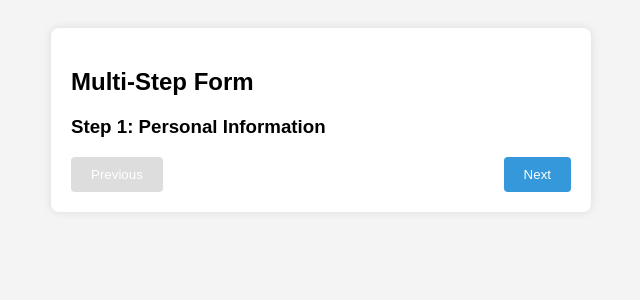
After one commit to Developer-AD/QuizProj, a Django app: page /step/ in a window 1280 px wide. The commit adds this page. Shown: the top 300 px of the page, without its empty margins (319-959 px from the left). Run offline with Django 5.2, Linux system fonts and the light colour scheme; data comes from the database, SQL or seed files in the repository; both versions use the stored data as it was after the commit.

Commit message:
Need to solve next prv disable using class instead of id

```diff
--- /dev/null
+++ b/Quiz/myApp/templates/stepForm.html
@@ -0,0 +1,95 @@
+{% load static %}
+<!DOCTYPE html>
+<html lang="en">
+
+<head>
+    <meta charset="UTF-8">
+    <meta name="viewport" content="width=device-width, initial-scale=1.0">
+    <title>Step Form</title>
+    <style>
+        body {
+            font-family: Arial, sans-serif;
+            background-color: #f4f4f4;
+            padding: 20px;
+        }
+
+        .form-container {
+            background-color: white;
+            border-radius: 8px;
+            padding: 20px;
+            box-shadow: 0 0 10px rgba(0, 0, 0, 0.1);
+            max-width: 500px;
+            margin: auto;
+        }
+
+        .step {
+            display: none;
+        }
+
+        .step.active {
+            display: block;
+        }
+
+        .form-buttons {
+            display: flex;
+            justify-content: space-between;
+        }
+
+        button {
+            padding: 10px 20px;
+            background-color: #3498db;
+            color: white;
+            border: none;
+            border-radius: 4px;
+            cursor: pointer;
+        }
+
+        button:disabled {
+            background-color: #ddd;
+        }
+
+        .form-footer {
+            text-align: center;
+            margin-top: 20px;
+        }
+    </style>
+</head>
+
+<body>
+
+    <div class="form-container">
+        <h2>Multi-Step Form</h2>
+
+        {% for question, answers in ques_answers %}
+        <!-- Step 1 -->
+         {% if forloop.first %}
+             <div class="step active" id="step{{forloop.counter}}">
+         {% else %}
+            <div class="step" id="step{{forloop.counter}}">
+        {% endif %}
+            <h3>Step {{forloop.counter}}: Personal Information</h3>
+            <div class="form-buttons">
+                {% if forloop.first %}
+                <button id="prevBtn" onclick="moveStep(-1)" disabled>Previous</button>
+                {% else %}
+                <button id="prevBtn" onclick="moveStep(-1)">Previous</button>
+                {% endif %}
+
+
+                {% if forloop.last %}
+                <button>Submit</button>
+                {% else %}
+                <button id="nextBtn" onclick="moveStep(1)">Next</button>
+                {% endif %}
+            </div>
+
+        </div>
+        {% endfor %}
+    </div>
+
+    <script src="https://code.jquery.com/jquery-3.6.0.min.js"></script>
+    <script src="{% static 'js/scripts.js' %}"></script>
+
+</body>
+
+</html>
--- a/Quiz/myApp/urls.py
+++ b/Quiz/myApp/urls.py
@@ -4,4 +4,5 @@ from . import views
 
 urlpatterns = [
     path('', views.quiz),
+    path('step/', views.step_form),
 ]
--- a/Quiz/myApp/views.py
+++ b/Quiz/myApp/views.py
@@ -19,3 +19,21 @@ def quiz(request):
     }
 
     return render(request, "quiz.html", contexts)
+
+def step_form(request):
+    questions = Question.objects.all()
+
+    ques_answers = []
+    for question in questions:
+        answers = question.answers.all()
+        ques_answers.append((question, answers))
+
+    print('*'*100)
+    print(ques_answers)
+    print('*'*100)
+
+    contexts = {
+        'ques_answers':ques_answers
+    }
+
+    return render(request, "stepForm.html", contexts)
--- /dev/null
+++ b/Quiz/static/js/scripts.js
@@ -0,0 +1,145 @@
+// alert('Script file is working.')
+// const questions = [
+//   {
+//     question: "Which is the largest animal in the world?",
+//     answers: [
+//       { text: "Shark", correct: false },
+//       { text: "Blue Whale", correct: true },
+//       { text: "Giraffe", correct: false },
+//       { text: "Elephant", correct: false },
+//     ],
+//   },
+//   {
+//     question: "Which is the smallest animal in the world?",
+//     answers: [
+//       { text: "Shark", correct: true },
+//       { text: "Blue Whale", correct: false },
+//       { text: "Giraffe", correct: false },
+//       { text: "Elephant", correct: false },
+//     ],
+//   },
+// ];
+
+// const quesElement = document.getElementById("question");
+// const ansButton = document.getElementById("answer-buttons");
+// const nextButton = document.getElementById("nextBtn");
+
+// // alert(quesElement);
+// // alert(ansButton);
+// // alert(nextButton);
+
+// let currentQuesInd = 0;
+// let score = 0;
+
+// function startQuiz() {
+//   currentQuesInd = 0;
+//   score = 0;
+//   nextButton.innerHTML = "Next";
+//   // showQuestion();
+// }
+
+// function showQuestion() {
+//   resetState();
+//   let currentQuestion = questions[currentQuesInd];
+//   let questionNo = currentQuesInd + 1;
+//   quesElement.innerHTML = questionNo + ". " + currentQuestion.question;
+
+//   currentQuestion.answers.forEach((answer) => {
+//     const button = document.createElement("button");
+//     button.innerHTML = answer.text;
+//     button.classList.add("ans-btn");
+
+//     ansButton.appendChild(button);
+
+//     if (answer.correct) {
+//       button.dataset.correct = answer.correct;
+//     }
+
+//     button.addEventListener("click", selectAnswer);
+//   });
+// }
+
+// function resetState() {
+//   nextButton.style.display = "none";
+//   while (ansButton.firstChild) {
+//     ansButton.removeChild(ansButton.firstChild);
+//   }
+// }
+
+// function selectAnswer(e) {
+//   const selectBtn = e.target;
+//   const isCorrect = selectBtn.dataset.correct === "true";
+//   if (isCorrect) {
+//     selectBtn.classList.add("correct");
+//     score++;
+//   } else {
+//     selectBtn.classList.add("incorrect");
+//   }
+//   Array.from(ansButton.children).forEach((button) => {
+//     if (button.dataset.correct === "true") {
+//       button.classList.add("correct");
+//     }
+//     button.disabled = true;
+//   });
+//   nextButton.style.display = "block";
+// }
+
+// function handleNextButton() {
+//   currentQuesInd++;
+//   if (currentQuesInd < questions.length) {
+//     showQuestion();
+//   } else {
+//     showScore();
+//   }
+// }
+// nextButton.addEventListener("click", () => {
+//   if (currentQuesInd < questions.length) {
+//     handleNextButton();
+//   } else {
+//     startQuiz();
+//   }
+// });
+// startQuiz();
+
+// function showScore() {
+//   resetState();
+//   quesElement.innerHTML = `You scored ${score} out of ${questions.length}`;
+//   nextButton.innerHTML = "Play Agian";
+//   nextButton.style.display = "block";
+//   // score = 0;
+// }
+
+let currentStep = 1;
+
+function moveStep(step) {
+  const totalSteps = 3;
+
+  // Hide the current step
+  $(`#step${currentStep}`).removeClass("active");
+
+  // Move to the next step
+  currentStep += step;
+
+  // Show the new step
+  $(`#step${currentStep}`).addClass("active");
+
+  // Disable/Enable buttons based on current step
+  if (currentStep === 1) {
+    $("#prevBtn").prop("disabled", true);
+  } else {
+    $("#prevBtn").prop("disabled", false);
+  }
+
+  if (currentStep === totalSteps) {
+    $("#nextBtn").prop("disabled", true);
+    // Show confirmation on the last step (if needed)
+  } else {
+    $("#nextBtn").prop("disabled", false);
+  }
+}
+
+// Initial setup: Move to the first step
+// $(document).ready(function () {
+//   $("#prevBtn").prop("disabled", true);
+//   $("#nextBtn").prop("disabled", false);
+// });
```
Also changed, not shown: Quiz/Quiz/settings.py (+14 -0 lines), Quiz/myApp/templates/quiz.html (+46 -220 lines), Quiz/static/css/style.css (added, +110 -0 lines), Quiz/db.sqlite3.
